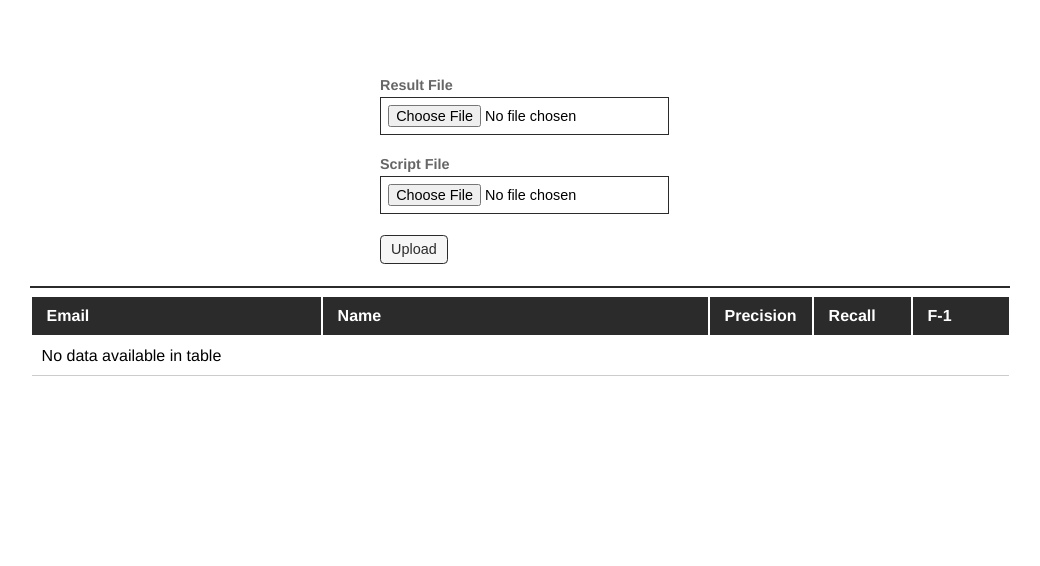
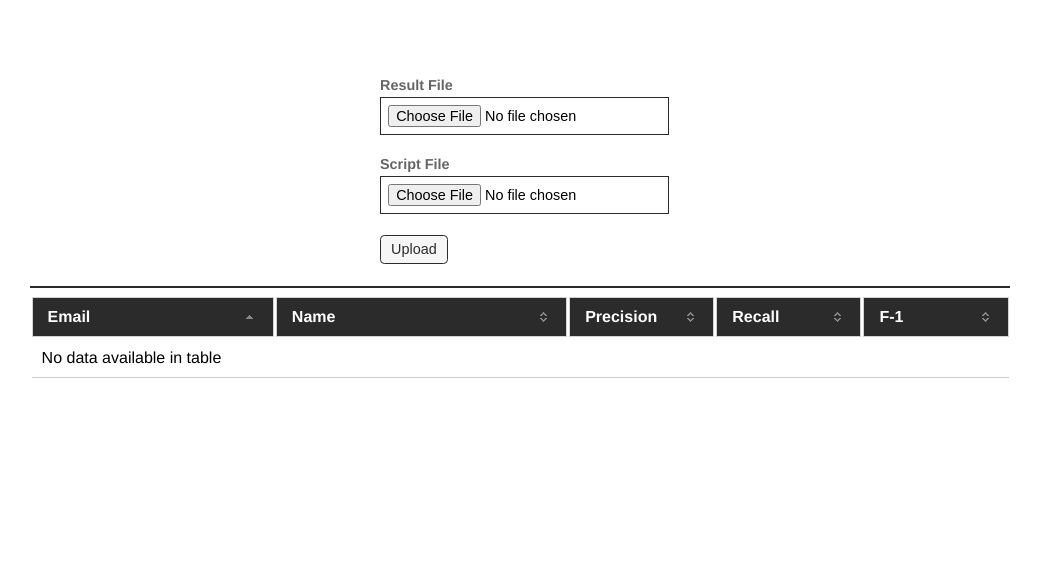
Before and after one commit to anantb/leaderboard, a Django app: template server/templates/home.html in a window 1280 px wide. Shown: the part 66-632 px from the top of the page, without its empty margins (120-1160 px from the left). Run offline with Django 3.2, Linux system fonts and the light colour scheme; the template is opened without the code that fills it, so the values that code supplies are empty.

Commit message:
sort icons:

```diff
--- a/server/static/css/style.css
+++ b/server/static/css/style.css
@@ -198,6 +198,19 @@ table.dataTable thead tr th {
 	cursor: pointer;
 }
 
+table.dataTable thead th div.DataTables_sort_wrapper {
+    position: relative;
+    padding-right: 20px;
+    padding-right: 20px;
+}
+
+table.dataTable thead th div.DataTables_sort_wrapper span {
+    position: absolute;
+    top: 50%;
+    margin-top: -8px;
+    right: 0;
+}
+
 
 
 table.dataTable tbody tr td {
--- a/server/templates/home.html
+++ b/server/templates/home.html
@@ -36,14 +36,15 @@ $(document).ready(function(){
 		"sDom": '<"top"f<"clear">>rt<"bottom"ilp<"clear">>',
 		"bPaginate": false,
 		"bFilter": false,
+		"bJQueryUI": true,
 		"bInfo": false,
 		"sWidth": "100%",
 		"aoColumns": [
+			{"sWidth": "25%"},
 			{"sWidth": "30%"},
-			{"sWidth": "40%"},
-			{"sWidth": "10%"},
-			{"sWidth": "10%"},
-			{"sWidth": "10%"},
+			{"sWidth": "15%"},
+			{"sWidth": "15%"},
+			{"sWidth": "15%"},
 		]
 
 	});
```
Also changed, not shown: server/static/css/third-party/images/ui-icons_888888_256x240.png (added).
